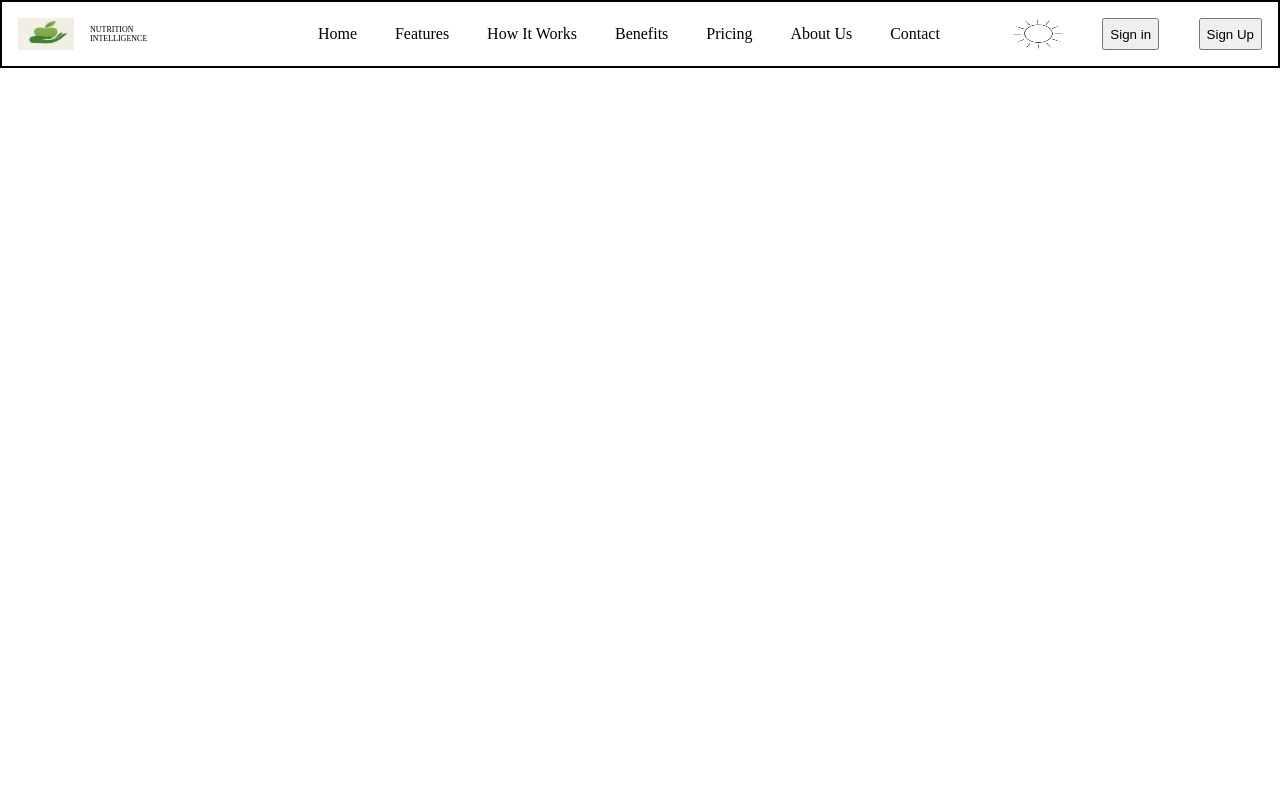
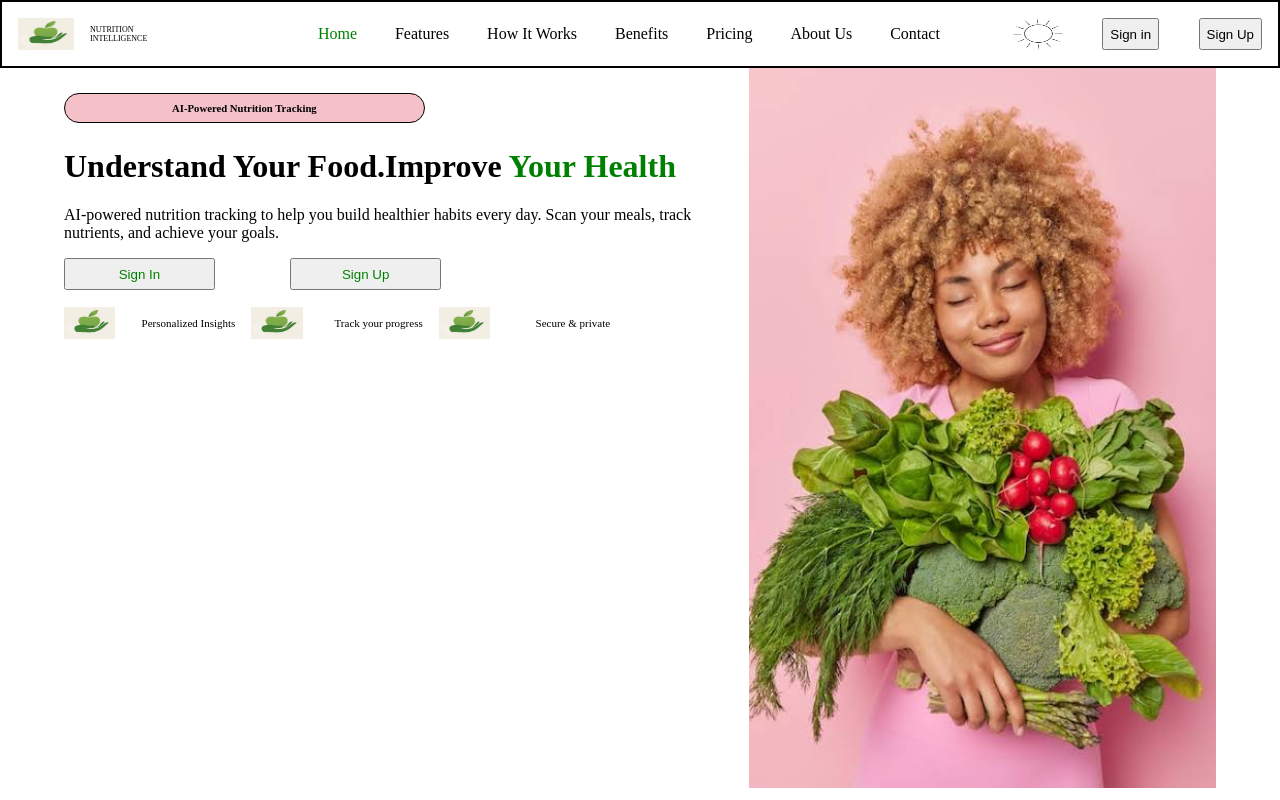
Before and after one commit to sahiba2503/DecodeYourPlateAINutritionIntelligence, a React (Vite) app: page /home in a window 1280 px wide. Built offline with nearby package versions, Linux system fonts and the light colour scheme.

Commit message:
add home page with router

```diff
--- a/src/App.jsx
+++ b/src/App.jsx
@@ -1,6 +1,15 @@
+import { useEffect } from "react";
 import NaveBar from "./Component/NaveBar";
 import MainContainer from "./MainContainer";
+import { useLocation , useNavigate} from "react-router-dom";
 function App() {
+  let location = useLocation();
+ let navigate = useNavigate();
+  useEffect(()=>{
+    if(location.pathname === "/"){
+          navigate("/home");
+    }
+  },)
   return (
     <div>
       < NaveBar />
--- /dev/null
+++ b/src/Homepage.jsx
@@ -0,0 +1,13 @@
+
+import MainContantBody from "./MainContantBody";
+import MainImgBody from "./MainImgBody";
+function Homepage() {
+  return (
+    <div className='bodyContainer'>
+      <MainContantBody />
+      <MainImgBody />
+    </div>
+  )
+}
+
+export default Homepage
--- a/src/MainContainer.jsx
+++ b/src/MainContainer.jsx
@@ -1,4 +1,4 @@
-import Startpage from "./Startpage";
+import Homepage from "./Homepage";
 import { Routes, Route } from "react-router-dom";
 import SignIn from "./SignIn";
 import SignUp from "./SignUp";
@@ -7,7 +7,7 @@ function MainContainer() {
   return (
     <div>
       <Routes>
-        <Route path='/' element={<Startpage />}></Route>
+        <Route path='/home' element={<Homepage />}></Route>
         <Route path="/signInPage" element={<SignIn />}></Route>
         <Route path="/signUpPage" element={<SignUp />}></Route>
       </Routes>
--- a/src/Startpage.jsx
+++ b/src/Startpage.jsx
@@ -1,12 +1,12 @@
-import MainContantBody from "./MainContantBody";
-import MainImgBody from "./MainImgBody";
-function Startpage() {
-  return (
-    <div className='bodyContainer'>
-      <MainContantBody />
-      <MainImgBody />
-    </div>
-  );
-}
+// import MainContantBody from "./MainContantBody";
+// import MainImgBody from "./MainImgBody";
+// function Startpage() {
+//   return (
+//     <div className='bodyContainer'>
+//       <MainContantBody />
+//       <MainImgBody />
+//     </div>
+//   );
+// }
 
-export default Startpage;
+// export default Startpage;
--- a/src/component/NaveBar.jsx
+++ b/src/component/NaveBar.jsx
@@ -1,9 +1,10 @@
 
 import sunlight from "../assets/sunlight.png";
 import nutritionImgC from "../assets/nutritionImgC.jpg";
-import {useNavigate} from "react-router-dom";
+import {useNavigate,useLocation} from "react-router-dom";
 function NaveBar() {
   let navigate = useNavigate();
+  let location = useLocation();
   return (
     <div className="nave_bar">
       <div className="nutritionLog">
@@ -15,7 +16,7 @@ function NaveBar() {
       </div>
 
       <ul>
-        <li>Home</li>
+        <li onClick={()=>navigate("/home") }  className={location.pathname.startsWith("/home")?"activeLink":"normalLink" }>Home</li>
         <li>Features</li>
         <li>How It Works</li>
         <li>Benefits</li>
@@ -25,8 +26,8 @@ function NaveBar() {
       </ul>
       <div className='naveButtons'>
       <img src={sunlight} />
-        <button onClick={()=>navigate("/signInPage")}>Sign in</button>
-        <button onClick={()=>navigate("/signUpPage")}>Sign Up</button>
+        <button onClick={()=>navigate("/signInPage")} className={location.pathname.endsWith("/signInPage") ? "activeLink" : "normalLink"}>Sign in</button>
+        <button onClick={()=>navigate("/signUpPage")} className={location.pathname.endsWith("/signUpPage") ? "activeLink" : "normalLink"}>Sign Up</button>
       </div>
     </div>
   )
--- a/src/index.css
+++ b/src/index.css
@@ -207,3 +207,9 @@ width: 50%;
 .signupOptionBtn button{
     width: 45%;
 }
+.activeLink{
+    color:green;
+}
+.normalLink{
+    color:black;
+}
```
